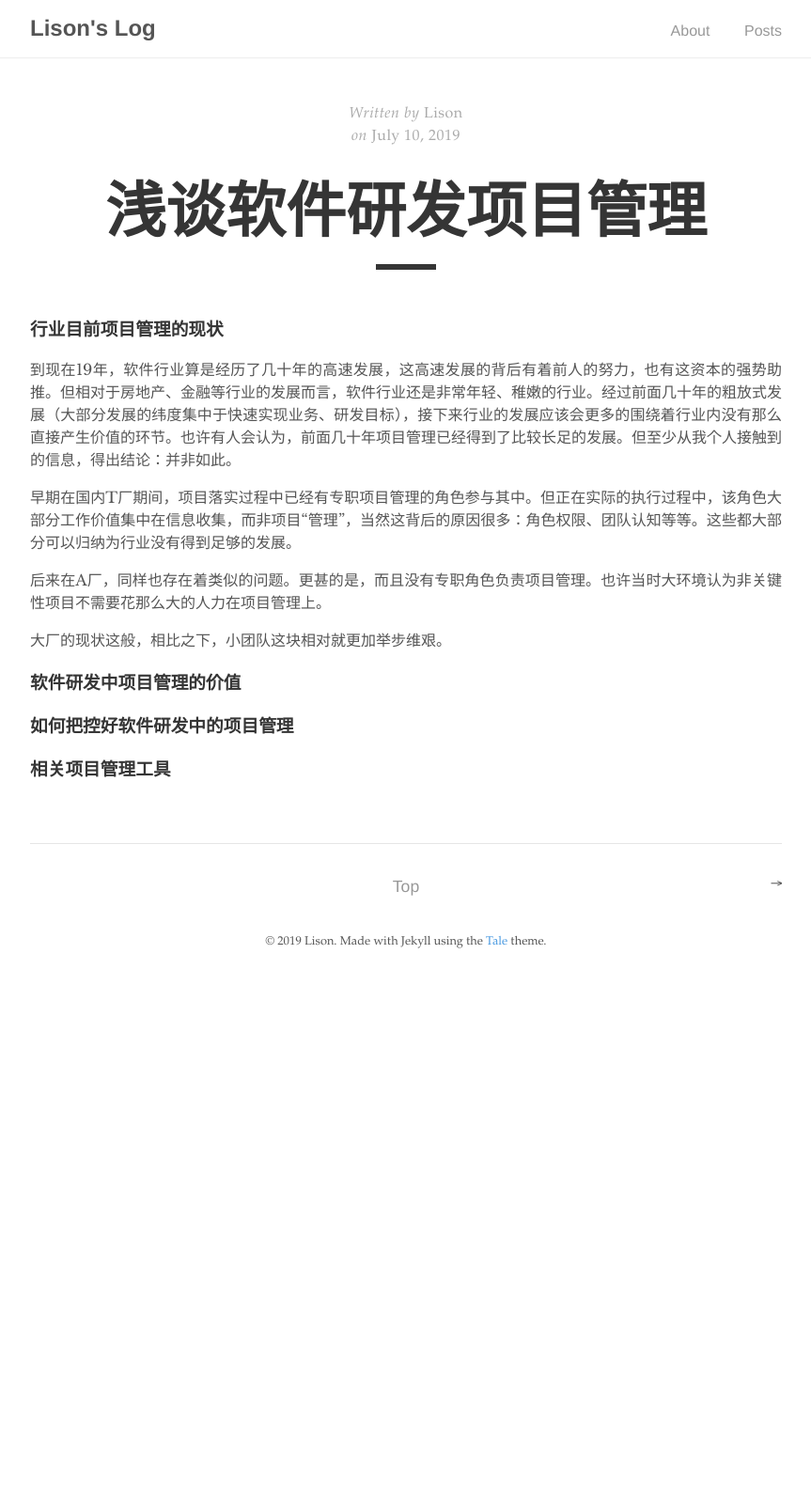
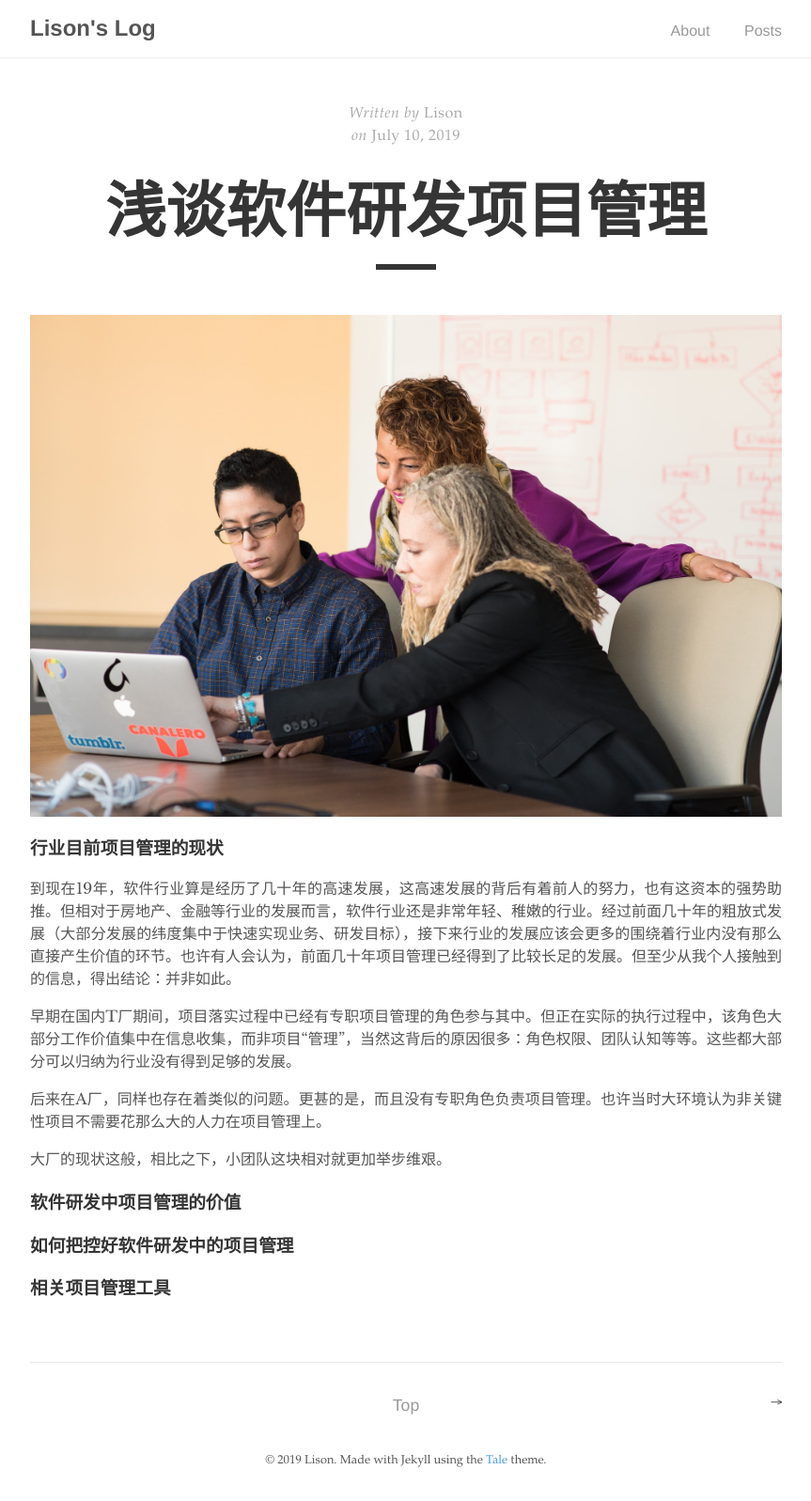
Before and after one commit to blowxian/blowxian.github.io, a Jekyll site: the page built from _posts/2019-07-11-浅谈软件研发项目管理.md, in a window 1280 px wide. Shown: the whole page at 94% size, without its empty margins (208-1071 px from the left). Built offline with Jekyll 4.4.1, drawn with Linux system fonts in a browser that asks for light colours; before the commit the page ends 1045 px from its top, so only the background shows below that.

Commit message:
update pages

```diff
--- a/_posts/2019-07-11-浅谈软件研发项目管理.md
+++ b/_posts/2019-07-11-浅谈软件研发项目管理.md
@@ -6,6 +6,8 @@ categories: 日常Log
 published: true
 author: Lison
 ---
+
+![](/assets/chairs-developer-development-1181376.jpg)
 
 ### 行业目前项目管理的现状
 
```
Also changed, not shown: assets/chairs-developer-development-1181376.jpg (added).
